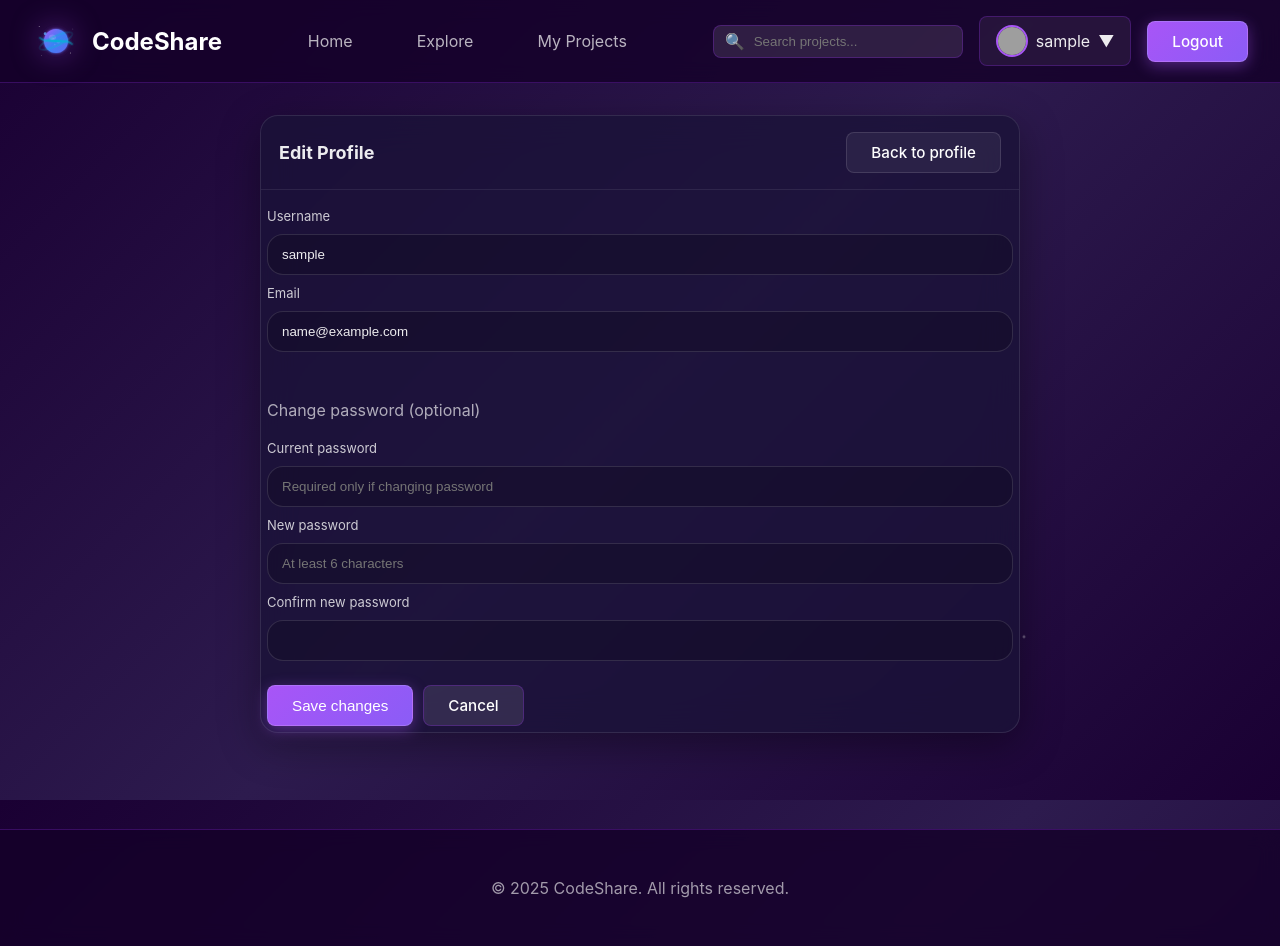
After one commit to viora963/Code_Share, a Flask app: page /profile/edit in a window 1280 px wide. The commit adds this page. Run offline with Flask 3, Linux system fonts and the light colour scheme; the visitor is signed in with stand-in values (Sample User, id 1); grey boxes are pictures that could not be loaded.

Commit message:
latest version

```diff
--- a/app.py
+++ b/app.py
@@ -10,6 +10,7 @@ from routes.auth import login, signup, logout
 from routes.dashboard import dashboard
 from routes.profile import (
     profile,
+    edit_profile,
     user_profile,
     follow_user,
     unfollow_user,
@@ -57,6 +58,7 @@ def create_app():
     # ================= MAIN =================
     app.add_url_rule("/dashboard", "dashboard", dashboard)
     app.add_url_rule("/profile", "profile", profile)
+    app.add_url_rule("/profile/edit", "edit_profile", edit_profile, methods=["GET", "POST"])
     app.add_url_rule("/users/<int:user_id>", "user_profile", user_profile)
     app.add_url_rule("/users/<int:user_id>/follow", "follow_user", follow_user, methods=["POST"])
     app.add_url_rule("/users/<int:user_id>/unfollow", "unfollow_user", unfollow_user, methods=["POST"])
--- a/routes/profile.py
+++ b/routes/profile.py
@@ -1,7 +1,13 @@
-from flask import render_template, redirect, url_for, flash, abort
+import re
+
+from flask import render_template, redirect, url_for, flash, abort, request
 
 from db import fetchone, fetchall, execute
-from utils import login_required, current_user
+from utils import login_required, current_user, hash_password, verify_password
+
+
+_USERNAME_RE = re.compile(r"^[a-zA-Z0-9_]{3,30}$")
+_EMAIL_RE = re.compile(r"^[A-Za-z0-9._%+-]+@[A-Za-z0-9.-]+\.[A-Za-z]{2,}$")
 
 
 @login_required
@@ -15,8 +21,11 @@ def profile():
         (uid,),
     )["c"]
 
+    # Comments authored by the user.
+    # This must match what the UI label says ("Comments").
+    # Use COUNT(id) so the intent is explicit, and COALESCE to avoid None.
     comment_count = fetchone(
-        "SELECT COUNT(*) AS c FROM comments WHERE user_id=%s",
+        "SELECT COALESCE(COUNT(c.id), 0) AS c FROM comments c WHERE c.user_id=%s",
         (uid,),
     )["c"]
 
@@ -51,6 +60,82 @@ def profile():
         like_count=like_count,
         activities=activities,
     )
+
+
+@login_required
+def edit_profile():
+    """Edit current user's account details (username, email, password)."""
+    u = current_user()
+    uid = u["id"]
+
+    if request.method == "GET":
+        return render_template("edit_profile.html", user=u)
+
+    # --- Read inputs ---
+    new_username = (request.form.get("username") or "").strip()
+    new_email = (request.form.get("email") or "").strip()
+    current_pw = request.form.get("current_password") or ""
+    new_pw = request.form.get("new_password") or ""
+    confirm_pw = request.form.get("confirm_password") or ""
+
+    # --- Basic validation ---
+    if not _USERNAME_RE.match(new_username):
+        flash("Username must be 3–30 characters and contain only letters, numbers, or underscore.", "error")
+        return redirect(url_for("edit_profile"))
+
+    if not _EMAIL_RE.match(new_email):
+        flash("Please enter a valid email address.", "error")
+        return redirect(url_for("edit_profile"))
+
+    # Username/email uniqueness (exclude self)
+    exists = fetchone(
+        """
+        SELECT id
+        FROM users
+        WHERE (username_norm = LOWER(TRIM(%s)) OR email_norm = LOWER(TRIM(%s)))
+          AND id <> %s
+        """,
+        (new_username, new_email, uid),
+    )
+    if exists:
+        flash("Username or email already in use.", "error")
+        return redirect(url_for("edit_profile"))
+
+    # Password change is optional; if requested, verify current password.
+    password_hash = None
+    if new_pw or confirm_pw:
+        if not new_pw or not confirm_pw:
+            flash("Please fill both new password fields.", "error")
+            return redirect(url_for("edit_profile"))
+        if new_pw != confirm_pw:
+            flash("New passwords do not match.", "error")
+            return redirect(url_for("edit_profile"))
+
+        row = fetchone("SELECT password_hash FROM users WHERE id=%s", (uid,))
+        if not row or not verify_password(current_pw, row["password_hash"]):
+            flash("Current password is incorrect.", "error")
+            return redirect(url_for("edit_profile"))
+
+        if len(new_pw) < 6:
+            flash("New password must be at least 6 characters.", "error")
+            return redirect(url_for("edit_profile"))
+
+        password_hash = hash_password(new_pw)
+
+    # --- Persist ---
+    if password_hash:
+        execute(
+            "UPDATE users SET username=%s, email=%s, password_hash=%s WHERE id=%s",
+            (new_username, new_email, password_hash, uid),
+        )
+    else:
+        execute(
+            "UPDATE users SET username=%s, email=%s WHERE id=%s",
+            (new_username, new_email, uid),
+        )
+
+    flash("Profile updated.", "success")
+    return redirect(url_for("profile"))
 
 
 @login_required
--- a/static/css/app.css
+++ b/static/css/app.css
@@ -316,6 +316,9 @@ footer{
   position:relative;
   overflow:hidden;
 }
+
+.stat-static{pointer-events:none; cursor:default;}
+.stat-static *{pointer-events:none;}
 .stat-ico{
   width:36px; height:36px;
   border-radius:14px;
@@ -459,6 +462,7 @@ footer{
 
 /* Profile */
 .profile-head{display:flex; gap:14px; padding:18px; align-items:center}
+.profile-actions{margin-left:auto; display:flex; gap:10px}
 .profile-ava{
   width:54px; height:54px; border-radius:20px;
   display:grid; place-items:center;
--- a/templates/dashboard.html
+++ b/templates/dashboard.html
@@ -13,7 +13,7 @@
         </div>
 
         <div class="hero-actions">
-          <a class="btn btn-secondary" href="{{ url_for('profile') }}">
+          <a class="btn btn-secondary" href="{{ url_for('edit_profile') }}">
             Edit Profile
           </a>
           <a class="btn btn-ghost" href="{{ url_for('logout') }}">
@@ -24,11 +24,11 @@
     </div>
 
     <div class="hero-stats">
-      <a class="stat-card stat-purple" href="{{ url_for('user_projects', user_id=user.id) }}" style="text-decoration:none;">
+      <div class="stat-card stat-purple stat-static">
         <div class="stat-ico"><i class="fa-solid fa-folder"></i></div>
         <div class="stat-num">{{ stats_projects }}</div>
         <div class="stat-label">Projects</div>
-      </a>
+      </div>
 
       <a class="stat-card stat-blue" href="{{ url_for('user_stars', user_id=user.id) }}" style="text-decoration:none;">
         <div class="stat-ico"><i class="fa-solid fa-star"></i></div>
--- /dev/null
+++ b/templates/edit_profile.html
@@ -0,0 +1,37 @@
+{% extends "base.html" %}
+{% block title %}Edit Profile · CodeShare{% endblock %}
+
+{% block content %}
+<section class="panel" style="max-width: 760px; margin: 0 auto;">
+  <div class="panel-head" style="display:flex; align-items:center; justify-content:space-between; gap:12px;">
+    <h2>Edit Profile</h2>
+    <a class="btn btn-ghost" href="{{ url_for('profile') }}">Back to profile</a>
+  </div>
+
+  <form method="POST" action="{{ url_for('edit_profile') }}" class="auth-form" style="margin-top: 10px;">
+    <label>Username</label>
+    <input name="username" required value="{{ user.username }}" autocomplete="username" />
+
+    <label>Email</label>
+    <input type="email" name="email" required value="{{ user.email }}" autocomplete="email" />
+
+    <div class="divider" style="margin: 14px 0; opacity: .35;"></div>
+
+    <div class="muted" style="margin-bottom: 10px;">Change password (optional)</div>
+
+    <label>Current password</label>
+    <input type="password" name="current_password" autocomplete="current-password" placeholder="Required only if changing password" />
+
+    <label>New password</label>
+    <input type="password" name="new_password" autocomplete="new-password" placeholder="At least 6 characters" />
+
+    <label>Confirm new password</label>
+    <input type="password" name="confirm_password" autocomplete="new-password" />
+
+    <div style="display:flex; gap:10px; margin-top: 14px;">
+      <button class="btn btn-primary" type="submit">Save changes</button>
+      <a class="btn btn-secondary" href="{{ url_for('profile') }}">Cancel</a>
+    </div>
+  </form>
+</section>
+{% endblock %}
--- a/templates/profile.html
+++ b/templates/profile.html
@@ -9,6 +9,9 @@
       <h1 class="profile-name">{{ user.username }}</h1>
       <div class="muted">{{ user.email }}</div>
       <div class="muted small">Joined: {{ user.created_at }}</div>
+    </div>
+    <div class="profile-actions">
+      <a class="btn btn-secondary" href="{{ url_for('edit_profile') }}">Edit Profile</a>
     </div>
   </div>
 </section>
@@ -23,7 +26,7 @@
   <div class="panel stat-mini stat-mini--comments">
     <div class="mini-ico"><i class="fa-solid fa-comments"></i></div>
     <div class="mini-num">{{ comment_count }}</div>
-    <div class="mini-label">Comments</div>
+    <div class="mini-label">Comments Received</div>
   </div>
 
   <div class="panel stat-mini stat-mini--stars">
```
